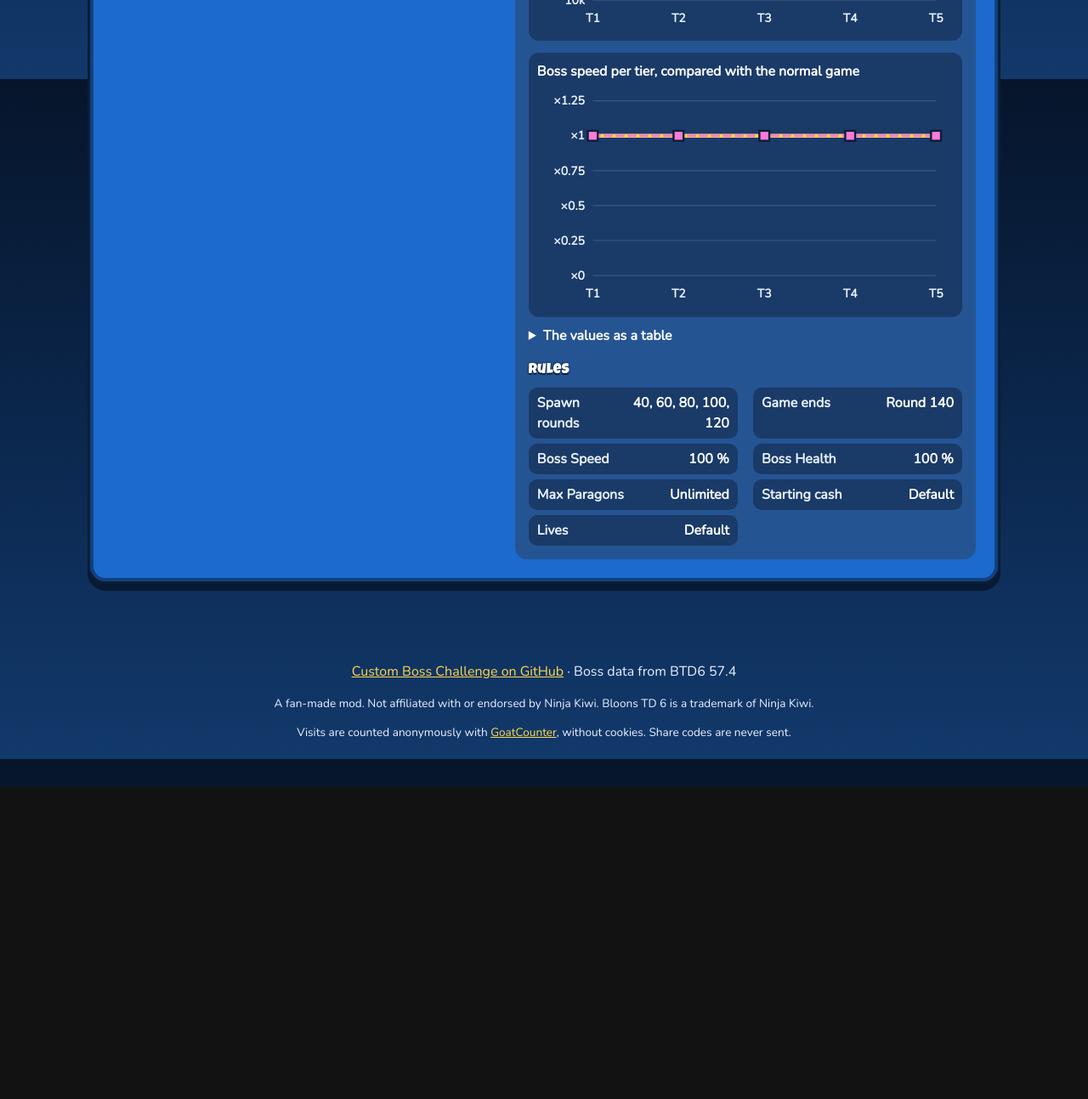
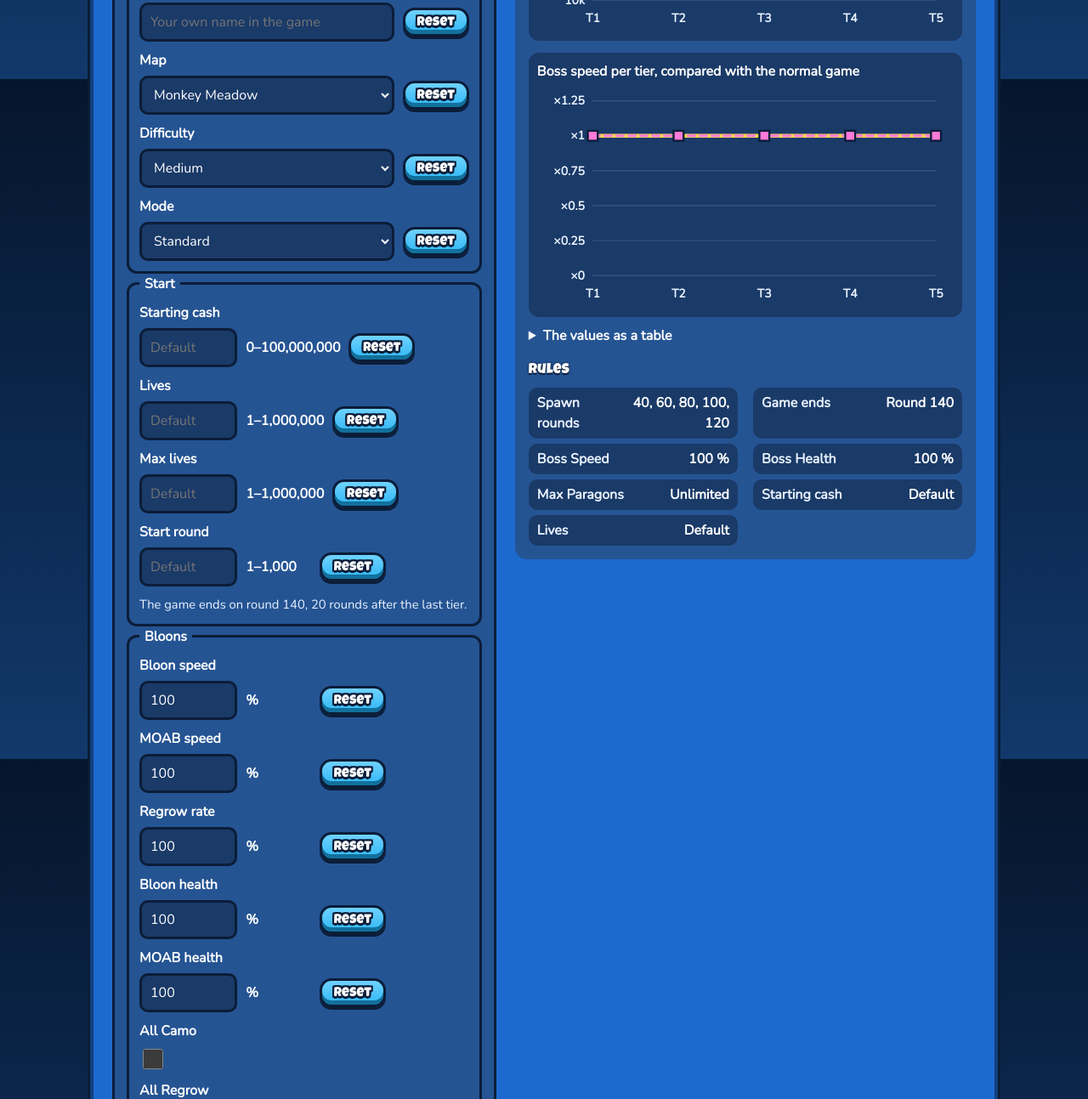
Before and after one commit to pedersebastian/CustomBossChallenge, a website built with Vite: page web/studio.html in a window 1280 px wide. Shown: the part 1507-2800 px from the top of the page at 85% size. Before the commit the page ends 2433 px from the top, so only its background shows below. Built offline with nearby package versions, Linux system fonts and the light colour scheme.

Commit message:
Edit the Challenge Editor's rules in the Studio (#97)
A "Challenge rules" section under the Boss Creator's controls, in four groups:
- Game: name, map, difficulty and mode (Deflation and Apopalypse are shown but turned
  off, since Play refuses them in a boss game)
- Start: starting cash, lives, max lives and start round, with the end round shown,
  not edited: in a boss game it always follows the last tier (ConfigApplier.Prepare)
- Bloons: bloon and MOAB speed and health and regrow rate in percent, All Camo, All
  Regrow and All Fortified
- Rules: Max Towers and the on/off rules

One table (studio/rules.ts) drives the edit functions and the page. Every value is
held to ChallengeLimits through GAME.limits, and an empty or negative number is the
game's default (-1). The clamping moved from decode.ts to math/limits.ts, so the
reader and the Studio share it. Only fields in ChallengeFields are written (#108).

website-codes.json has four more codes made with the rule controls, which the mod's
CodeFormat test reads without dropping anything.

The rule groups and their lists shrink on a phone: a fieldset or grid item is as wide
as its widest choice by default, which pushed the page sideways.

Tower restrictions are not part of this.

Co-Authored-By: Claude Opus 5.5 <noreply@anthropic.com>

```diff
--- a/web/src/code/decode.ts
+++ b/web/src/code/decode.ts
@@ -2,7 +2,7 @@
 // Like the mod, a code is only data: it is never run, never throws and is held to what the game can play.
 
 import { GAME, type Json, type JsonObject } from "../data/types";
-import { clamp, float } from "../math/dotnet";
+import { clampMultiplier, orDefault } from "../math/limits";
 import { MAX_ROUND } from "../math/tiers";
 import { OptionTypeError, defaultName, defaultOptions, optionsJson, readOptions, sanitize, typedOptions, type BossOptions } from "./options";
 
@@ -319,13 +319,7 @@ function readChallenge(json: JsonObject, options: BossOptions): Challenge {
     if (typeof value !== "string") throw new Error("Not text");
     return value;
   };
-  // A finite float within the limits; NaN becomes the lower limit
-  const multiplier = (value: Json | undefined, min: number, max: number): number => {
-    const read = float(number(value, 1));
-    return Number.isNaN(read) ? float(min) : clamp(read, float(min), float(max));
-  };
-  // The game uses negative values for "default"; anything else is kept within the limits
-  const orDefault = (value: number, min: number, max: number): number => (value < 0 ? -1 : clamp(value, min, max));
+  const multiplier = (value: Json | undefined, min: number, max: number): number => clampMultiplier(number(value, 1), min, max);
 
   const known = (value: string | null, names: string[], fallback: string): string =>
     value !== null && names.includes(value) ? value : fallback;
--- /dev/null
+++ b/web/src/math/limits.ts
@@ -0,0 +1,13 @@
+// Port of Config/ChallengeLimits.cs's clamping: how the mod brings a challenge's numbers into range. The website reads
+// codes with it (decode.ts) and the Studio writes with it (studio/rules.ts, #97), so both agree with the mod.
+
+import { clamp, float } from "./dotnet";
+
+/** ChallengeLimits.OrDefault: the game uses negative values for "default"; anything else is kept within the limits */
+export const orDefault = (value: number, min: number, max: number): number => (value < 0 ? -1 : clamp(value, min, max));
+
+/** ChallengeLimits.Clamp: a C# float within the limits; NaN becomes the lower limit */
+export function clampMultiplier(value: number, min: number, max: number): number {
+  const read = float(value);
+  return Number.isNaN(read) ? float(min) : clamp(read, float(min), float(max));
+}
--- a/web/src/studio/render.ts
+++ b/web/src/studio/render.ts
@@ -28,6 +28,7 @@ import * as edit from "./state";
 import type { StudioSetup } from "./state";
 import { makeRows, nextId, type Control } from "./rows";
 import { setUpTierEditor } from "./tiers";
+import { setUpRulesSection } from "./rulesSection";
 
 /** How long to wait after the last change before making the code and the preview again */
 export const UPDATE_DELAY = 150;
@@ -181,12 +182,15 @@ export function setUpStudio(form: HTMLFormElement, codeBox: HTMLTextAreaElement,
   // The tiers' bosses come right after the tier rows, where the Boss Creator has its Tier Preview
   const rows = controls.map((control) => control.row);
   rows.splice(controls.indexOf(healthPerTier) + 1, 0, tierEditor.root);
-  form.replaceChildren(modeRow, ...rows);
+  // The Challenge Editor's own rules after the Boss Creator's (#97)
+  const rulesSection = setUpRulesSection(change);
+  form.replaceChildren(modeRow, ...rows, rulesSection.root);
   form.addEventListener("submit", (event) => event.preventDefault());
 
   /** Shows the setup in every control, and only the rows that apply (BossEditorSection.Relayout) */
   function sync(): void {
     for (const control of controls) control.sync(setup);
+    rulesSection.sync(setup);
     elite.checked = setup.options.Elite;
     const mixed = isMixed(setup.options);
     standardTab.setAttribute("aria-pressed", String(!mixed));
--- /dev/null
+++ b/web/src/studio/rules.ts
@@ -0,0 +1,149 @@
+// The Challenge Editor's rules in the Studio (#97): the name, map, difficulty and mode, how the game starts, the bloon
+// modifiers and the on/off rules. One table drives both the edit functions and the page. Every value is held to
+// Config/ChallengeLimits.cs's limits (GAME.limits, written by WebDataTest), so the mod keeps it as it is on load.
+// Tower restrictions are not here yet. The end round isn't either: in a boss game it always follows the last tier.
+
+import { GAME, type Json, type JsonObject } from "../data/types";
+import { clamp } from "../math/dotnet";
+import { orDefault } from "../math/limits";
+import { MAX_ROUND } from "../math/tiers";
+import type { StudioSetup } from "./state";
+
+export type RuleGroup = "Game" | "Start" | "Bloons" | "Rules";
+
+interface RuleBase {
+  /** Where it is in the game's JSON of the challenge, e.g. ["startRules", "cash"] */
+  path: string[];
+  label: string;
+  group: RuleGroup;
+}
+
+export type Rule = RuleBase &
+  (
+    | { kind: "text"; maxLength: number }
+    | { kind: "choice"; choices: { value: string; label: string; disabled: boolean }[] }
+    /** A whole number, or -1 for the game's default */
+    | { kind: "count"; min: number; max: number }
+    /** A multiplier, edited in percent */
+    | { kind: "percent"; min: number; max: number }
+    | { kind: "toggle" }
+  );
+
+const limits = GAME.limits;
+
+const named = (names: Record<string, string>, disabled: string[] = [], note = ""): { value: string; label: string; disabled: boolean }[] =>
+  Object.entries(names).map(([value, label]) => ({
+    value,
+    label: disabled.includes(value) ? `${label} ${note}` : label,
+    disabled: disabled.includes(value),
+  }));
+
+const byLabel = (a: { label: string }, b: { label: string }): number => a.label.localeCompare(b.label, "en");
+
+const percent = (path: string[], label: string): Rule => ({
+  path,
+  label,
+  group: "Bloons",
+  kind: "percent",
+  min: limits.minMultiplier,
+  max: limits.maxMultiplier,
+});
+
+const toggle = (path: string[], label: string, group: RuleGroup): Rule => ({ path, label, group, kind: "toggle" });
+
+/** The rules in the order the page shows them */
+export const RULES: Rule[] = [
+  { path: ["name"], label: "Challenge name", group: "Game", kind: "text", maxLength: limits.maxNameLength },
+  { path: ["map"], label: "Map", group: "Game", kind: "choice", choices: named(GAME.maps).sort(byLabel) },
+  { path: ["difficulty"], label: "Difficulty", group: "Game", kind: "choice", choices: named(GAME.difficulties) },
+  {
+    path: ["mode"],
+    label: "Mode",
+    group: "Game",
+    kind: "choice",
+    choices: named(GAME.modes, GAME.unsupportedModes, "(can't be used for boss games)"),
+  },
+  { path: ["startRules", "cash"], label: "Starting cash", group: "Start", kind: "count", min: 0, max: limits.maxCash },
+  { path: ["startRules", "lives"], label: "Lives", group: "Start", kind: "count", min: 1, max: limits.maxLives },
+  { path: ["startRules", "maxLives"], label: "Max lives", group: "Start", kind: "count", min: 1, max: limits.maxLives },
+  { path: ["startRules", "round"], label: "Start round", group: "Start", kind: "count", min: 1, max: MAX_ROUND },
+  percent(["bloonModifiers", "speedMultiplier"], "Bloon speed"),
+  percent(["bloonModifiers", "moabSpeedMultiplier"], "MOAB speed"),
+  percent(["bloonModifiers", "regrowRateMultiplier"], "Regrow rate"),
+  percent(["bloonModifiers", "healthMultipliers", "bloons"], "Bloon health"),
+  percent(["bloonModifiers", "healthMultipliers", "moabs"], "MOAB health"),
+  toggle(["bloonModifiers", "allCamo"], "All Camo", "Bloons"),
+  toggle(["bloonModifiers", "allRegen"], "All Regrow", "Bloons"),
+  toggle(["bloonModifiers", "allFortified"], "All Fortified", "Bloons"),
+  { path: ["maxTowers"], label: "Max towers", group: "Rules", kind: "count", min: 0, max: limits.maxTowerCount },
+  toggle(["disableMK"], "No Monkey Knowledge", "Rules"),
+  toggle(["disableSelling"], "No selling", "Rules"),
+  toggle(["disablePowers"], "No powers", "Rules"),
+  toggle(["noContinues"], "No continues", "Rules"),
+  toggle(["disableDoubleCash"], "No Double Cash", "Rules"),
+  toggle(["disableFastTrack"], "No Fast Track", "Rules"),
+  toggle(["noInstaReward"], "No Insta Monkey reward", "Rules"),
+];
+
+export const ruleId = (rule: Rule): string => rule.path.join(".");
+
+const isObject = (value: Json | undefined): value is JsonObject =>
+  typeof value === "object" && value !== null && !Array.isArray(value);
+
+const at = (json: JsonObject, path: string[]): Json | undefined =>
+  path.reduce<Json | undefined>((value, key) => (isObject(value) && Object.prototype.hasOwnProperty.call(value, key) ? value[key] : undefined), json);
+
+/** The rule's value in the setup, or the new challenge's when the code doesn't have it */
+export function ruleValue(setup: StudioSetup, rule: Rule): Json {
+  return at(setup.challenge, rule.path) ?? at(GAME.defaultChallenge, rule.path) ?? null;
+}
+
+/** A name as the mod keeps it: no control characters, at most the limit; empty is no name of its own */
+export function cleanText(text: string, maxLength: number): string {
+  // eslint-disable-next-line no-control-regex
+  const clean = text.replace(/[\u0000-\u001f\u007f-\u009f]/g, "").trim();
+  return clean.length > maxLength ? clean.slice(0, maxLength).trimEnd() : clean;
+}
+
+/**
+ * The value a control gives, held to the rule's limits: text cleaned, an unknown choice refused (null), an empty or
+ * negative count the game's default (-1), a percent as its multiplier
+ */
+export function ruleInput(rule: Rule, input: string | boolean): Json | null {
+  switch (rule.kind) {
+    case "text":
+      return cleanText(String(input), rule.maxLength);
+    case "choice":
+      return rule.choices.some((choice) => choice.value === input) ? String(input) : null;
+    case "count": {
+      const text = String(input).trim();
+      const value = text === "" ? -1 : Math.round(Number(text));
+      return Number.isFinite(value) ? orDefault(value, rule.min, rule.max) : null;
+    }
+    case "percent": {
+      const value = Number(String(input).trim()) / 100;
+      return Number.isFinite(value) ? clamp(value, rule.min, rule.max) : null;
+    }
+    case "toggle":
+      return input === true;
+  }
+}
+
+/** A copy of the setup with the rule set to value, making the objects on its path when the code has none */
+export function setRule(setup: StudioSetup, rule: Rule, value: Json | null): StudioSetup {
+  if (value === null) return setup;
+  const challenge = JSON.parse(JSON.stringify(setup.challenge)) as JsonObject;
+  let parent = challenge;
+  for (const key of rule.path.slice(0, -1)) {
+    if (!isObject(parent[key])) parent[key] = {};
+    parent = parent[key] as JsonObject;
+  }
+  parent[rule.path[rule.path.length - 1]] = value;
+  return { ...setup, challenge };
+}
+
+/** Back to the new challenge's value */
+export const resetRule = (setup: StudioSetup, rule: Rule): StudioSetup => setRule(setup, rule, at(GAME.defaultChallenge, rule.path) ?? null);
+
+/** A percent as the page shows it, e.g. 0.375 -> "37.5" */
+export const percentText = (multiplier: number): string => String(Math.round(multiplier * 10000) / 100);
--- /dev/null
+++ b/web/src/studio/rulesSection.ts
@@ -0,0 +1,129 @@
+// The Studio's "Challenge rules" section (#97): a control per rule in rules.ts, in four groups like the Challenge
+// Editor's. Text and number fields are read when they are left or Enter is pressed, and show the value as it is kept.
+
+import { effectiveSpawnRounds } from "../code/options";
+import { h } from "../dom";
+import { endRound } from "../math/tiers";
+import { makeRows, nextId } from "./rows";
+import { RULES, percentText, resetRule, ruleId, ruleInput, ruleValue, setRule, type Rule, type RuleGroup } from "./rules";
+import type { StudioSetup } from "./state";
+
+const GROUPS: { group: RuleGroup; title: string }[] = [
+  { group: "Game", title: "Game" },
+  { group: "Start", title: "Start" },
+  { group: "Bloons", title: "Bloons" },
+  { group: "Rules", title: "Rules" },
+];
+
+export interface RulesSection {
+  root: HTMLElement;
+  sync: (setup: StudioSetup) => void;
+}
+
+export function setUpRulesSection(change: (update: (current: StudioSetup) => StudioSetup) => void): RulesSection {
+  const { row, reset } = makeRows(change);
+  const syncs: ((setup: StudioSetup) => void)[] = [];
+
+  /** Reads a field when it is left, or on Enter */
+  const readOnLeave = (input: HTMLInputElement, read: () => void): void => {
+    input.addEventListener("change", read);
+    input.addEventListener("keydown", (event) => {
+      if (event.key === "Enter") {
+        event.preventDefault();
+        input.blur();
+      }
+    });
+  };
+
+  function control(rule: Rule): HTMLElement {
+    const id = nextId(ruleId(rule).replace(/\./g, "-"));
+    const set = (value: string | boolean) => change((s) => setRule(s, rule, ruleInput(rule, value)));
+    const resetButton = () => reset(rule.label, () => change((s) => resetRule(s, rule)));
+
+    switch (rule.kind) {
+      case "toggle": {
+        const input = h("input", { id, type: "checkbox" });
+        input.addEventListener("change", () => set(input.checked));
+        syncs.push((s) => (input.checked = ruleValue(s, rule) === true));
+        return row(rule.label, input, id);
+      }
+      case "choice": {
+        const input = h(
+          "select",
+          { id },
+          ...rule.choices.map((choice) => h("option", { value: choice.value, disabled: choice.disabled ? "" : undefined }, choice.label)),
+        );
+        input.addEventListener("change", () => set(input.value));
+        syncs.push((s) => (input.value = String(ruleValue(s, rule))));
+        return row(rule.label, input, id, resetButton());
+      }
+      case "text": {
+        const input = h("input", { id, type: "text", class: "studio-text", maxlength: String(rule.maxLength), placeholder: "Your own name in the game" });
+        readOnLeave(input, () => set(input.value));
+        syncs.push((s) => {
+          if (document.activeElement !== input) input.value = String(ruleValue(s, rule) ?? "");
+        });
+        return row(rule.label, input, id, resetButton());
+      }
+      case "count": {
+        const input = h("input", {
+          id,
+          type: "number",
+          class: "studio-text studio-number",
+          min: String(rule.min),
+          max: String(rule.max),
+          step: "1",
+          inputmode: "numeric",
+          placeholder: "Default",
+        });
+        readOnLeave(input, () => set(input.value));
+        syncs.push((s) => {
+          if (document.activeElement === input) return;
+          const value = Number(ruleValue(s, rule));
+          input.value = value < 0 ? "" : String(value);
+        });
+        return row(rule.label, input, id, h("span", { class: "studio-value", title: "Empty for the game's default" }, `${rule.min}–${rule.max.toLocaleString("en")}`), resetButton());
+      }
+      case "percent": {
+        const input = h("input", {
+          id,
+          type: "number",
+          class: "studio-text studio-number",
+          min: String(rule.min * 100),
+          max: String(rule.max * 100),
+          step: "any",
+          inputmode: "decimal",
+        });
+        readOnLeave(input, () => set(input.value));
+        syncs.push((s) => {
+          if (document.activeElement !== input) input.value = percentText(Number(ruleValue(s, rule)));
+        });
+        return row(rule.label, input, id, h("span", { class: "studio-value" }, "%"), resetButton());
+      }
+    }
+  }
+
+  // In a boss game the end round always follows the last tier (ConfigApplier.Prepare), so it is shown, not edited
+  const end = h("p", { class: "studio-help" });
+  syncs.push((s) => (end.textContent = `The game ends on round ${endRound(effectiveSpawnRounds(s.options))}, 20 rounds after the last tier.`));
+
+  const groups = GROUPS.map(({ group, title }) =>
+    h(
+      "fieldset",
+      { class: "studio-rules-group" },
+      h("legend", {}, title),
+      ...RULES.filter((rule) => rule.group === group).map(control),
+      group === "Start" ? end : null,
+    ),
+  );
+
+  const root = h(
+    "details",
+    { class: "studio-rules", open: "" },
+    h("summary", {}, "Challenge rules"),
+    h("p", { class: "studio-help" }, "The Challenge Editor's own settings. Tower limits are still kept as they are in the code."),
+    ...groups,
+  );
+
+  return { root, sync: (setup) => syncs.forEach((sync) => sync(setup)) };
+}
--- a/web/src/style.css
+++ b/web/src/style.css
@@ -1407,3 +1407,49 @@ input:focus-visible {
   padding-left: 1.4em;
   font-size: 0.92rem;
 }
+
+/* Studio's Challenge rules (#97): the Challenge Editor's settings in four groups */
+.studio-rules {
+  display: grid;
+  gap: 10px;
+  margin-top: 6px;
+  /* A grid item is as wide as its widest choice by default, e.g. "Deflation (can't be used for boss games)" */
+  min-width: 0;
+}
+
+.studio-rules select {
+  max-width: 100%;
+}
+
+.studio-rules > summary {
+  cursor: pointer;
+  font-weight: 800;
+  font-size: 1.1rem;
+}
+
+.studio-rules-group {
+  display: grid;
+  gap: 10px;
+  /* A fieldset is as wide as its widest line by default, which would push a phone's page sideways */
+  min-width: 0;
+  margin: 0;
+  border: 3px solid var(--outline);
+  border-radius: 12px;
+  padding: 10px 12px 12px;
+}
+
+.studio-rules-group legend {
+  font-weight: 800;
+  padding: 0 6px;
+}
+
+.studio-number {
+  flex: 0 1 12ch;
+}
+
+/* One column that may shrink, so a long choice or hint wraps instead of widening a phone's page */
+.studio-rules,
+.studio-rules-group,
+.studio-rules .studio-row {
+  grid-template-columns: minmax(0, 1fr);
+}
```
Also changed, not shown: CONTRIBUTING.md (+2 -1 lines), web/test/rules.test.ts (added, +116 -0 lines), web/test/studio-page.test.ts (+40 -0 lines), web/test/website-codes.json (+102 -0 lines), web/test/website-codes.test.ts (+30 -0 lines), CHANGELOG.md.
